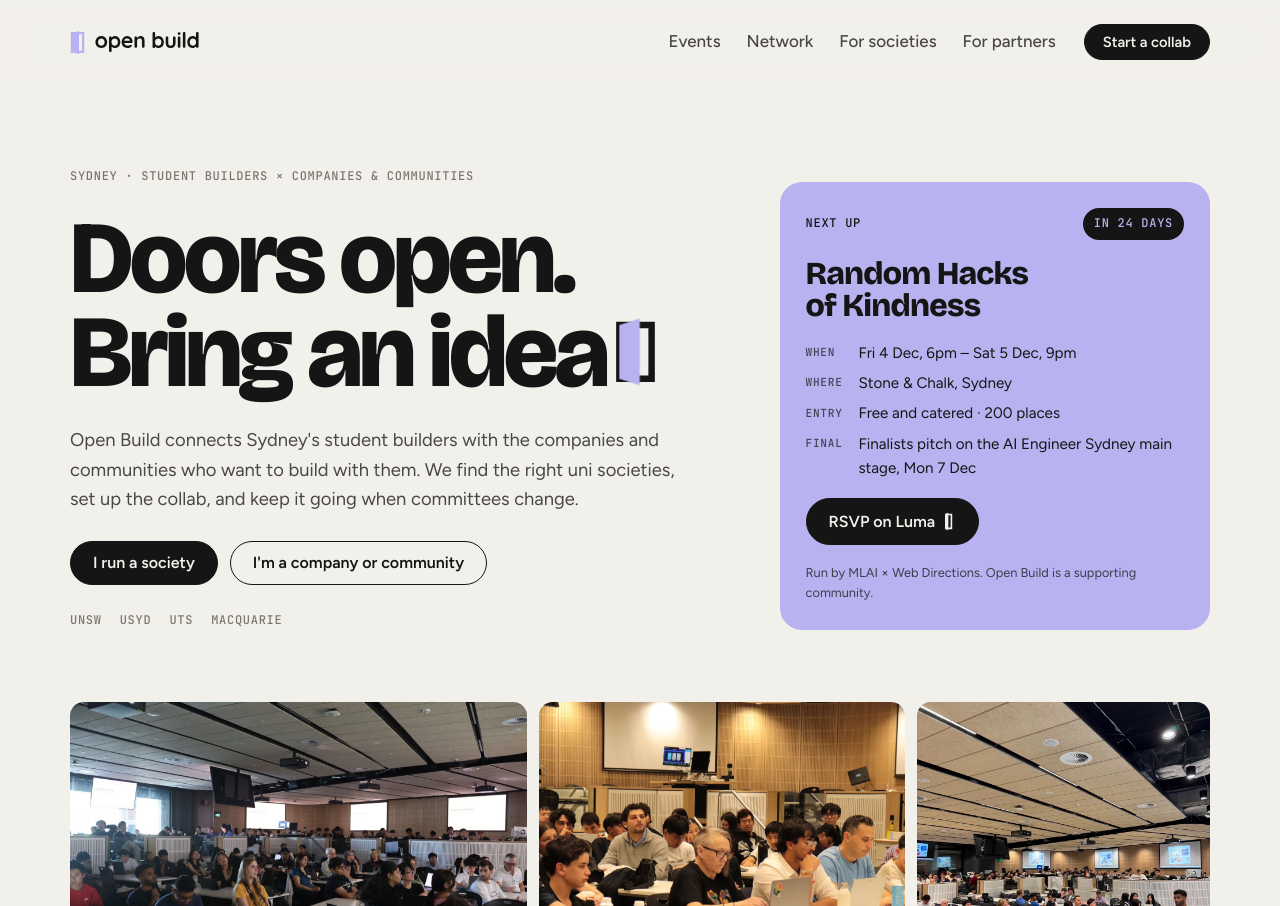
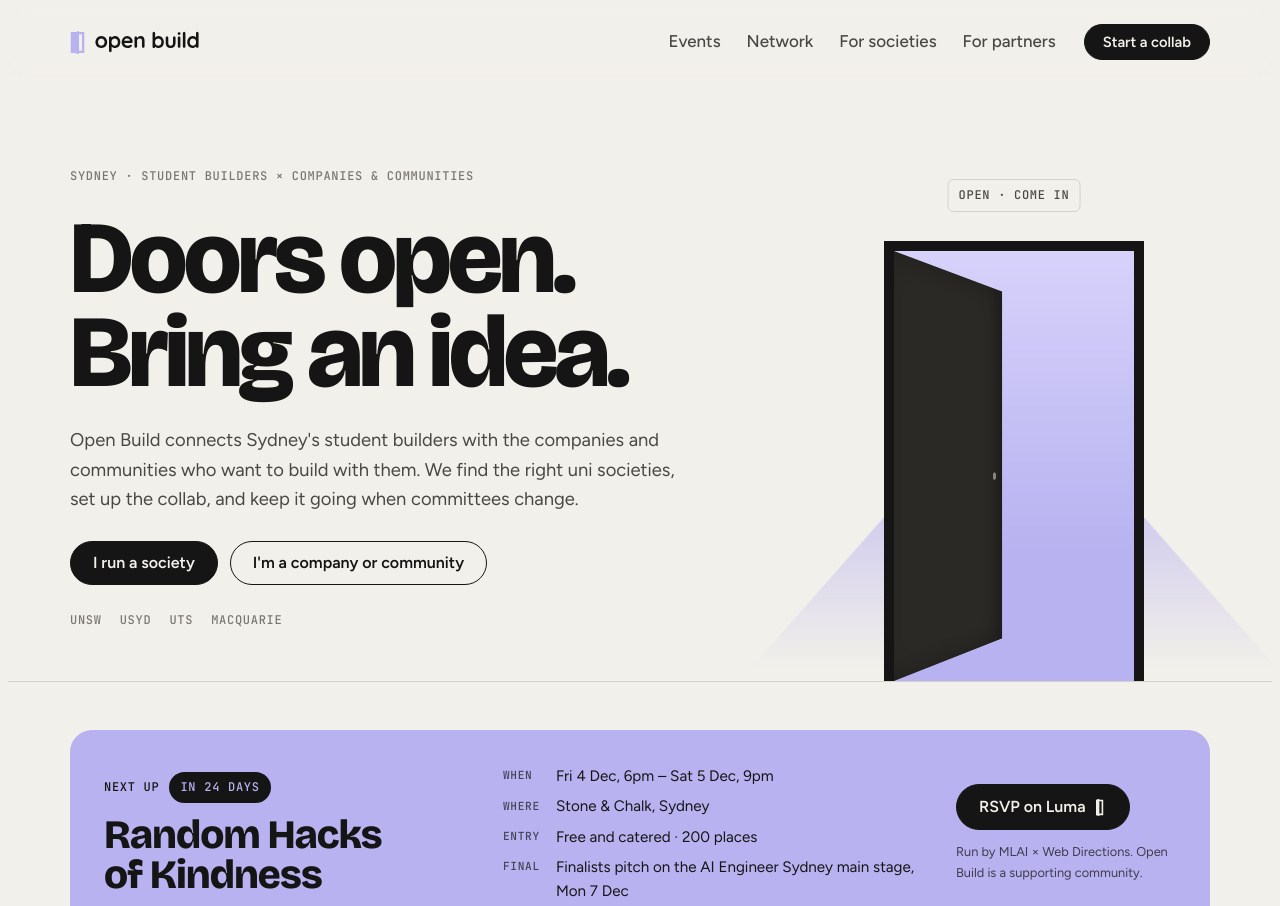
Before and after one commit to Harish3741/openbuild-site, a plain HTML site: page door.html in a window 1280 px wide. Shown: the top 906 px of the page. Drawn offline with nearby package versions, Linux system fonts and the light colour scheme.

Commit message:
Merge: The Door page with After Hours' opening-doorway hero
Co-Authored-By: Claude Opus 5.5 <noreply@anthropic.com>

```diff
--- a/door.html
+++ b/door.html
@@ -9,7 +9,7 @@
 :root{
   --paper:#F2F0EB; --paper-2:#E6E4DF; --ink:#151515; --ink-2:#4a4844; --ink-3:#7a7770;
   --lav:#B8B2F0; --lav-deep:#5b52b8; --lav-wash:#e4e1fa; --line:#d4d1ca; --card:#faf9f6;
-  --on-lav:#151515;
+  --on-lav:#151515; --leaf:#2a2926; --lav-hi:#d6d2fa;
   --f-display:"Bricolage Grotesque", "Avenir Next", system-ui, sans-serif;
   --f-body:"Figtree", "Avenir Next", system-ui, sans-serif;
   --f-mono:"JetBrains Mono", ui-monospace, Menlo, monospace;
@@ -65,21 +65,33 @@ header.top.scrolled{border-bottom-color:var(--line)}
 
 /* Hero */
 .hero{padding-block:clamp(40px,7vw,96px) clamp(48px,6vw,80px)}
-.hero-grid{display:grid;grid-template-columns:minmax(0,1.5fr) minmax(0,1fr);gap:clamp(32px,5vw,72px);align-items:end}
+.hero-grid{display:grid;grid-template-columns:minmax(0,1.6fr) minmax(0,.9fr);gap:clamp(24px,4vw,56px);align-items:end}
 @media (max-width:900px){.hero-grid{grid-template-columns:1fr}}
 .hero h1{font-size:var(--s-1);letter-spacing:-.04em;line-height:.92}
-.hero h1 .door{display:inline-block;width:.42em;height:.7em;vertical-align:-.02em;margin-left:.08em;perspective:400px;color:var(--ink)}
-.hero h1 .door svg{width:100%;height:100%;overflow:visible}
-.hero h1 .door .leaf{transform-box:fill-box;transform-origin:0% 50%;fill:var(--lav);animation:swing 1.4s cubic-bezier(.2,.8,.2,1) .5s both}
-@keyframes swing{from{transform:scaleX(1.42) scaleY(.9)}to{transform:none}}
+.hero{padding-bottom:0;overflow:hidden}
+.hero-copy{padding-bottom:clamp(28px,4vw,56px)}
+.doorway{position:relative;height:clamp(340px,40vw,520px);display:flex;justify-content:center;align-items:flex-end}
+.doorway .frame{position:relative;width:min(78%,260px);height:86%;border:10px solid var(--ink);border-bottom:0;z-index:2;perspective:900px}
+.doorway .light{position:absolute;inset:0;background:linear-gradient(180deg,var(--lav-hi),var(--lav) 70%)}
+.doorway .leaf{position:absolute;inset:0;background:var(--leaf);transform-origin:left center;transform:rotateY(64deg);animation:open 1.8s cubic-bezier(.2,.8,.2,1) .3s both;box-shadow:inset -18px 0 30px rgba(0,0,0,.3)}
+.doorway .leaf::after{content:"";position:absolute;right:16px;top:52%;width:9px;height:9px;border-radius:50%;background:#86837c}
+@keyframes open{from{transform:rotateY(0)}to{transform:rotateY(64deg)}}
+.doorway .spill{position:absolute;bottom:0;left:50%;width:min(140%,620px);height:34%;transform:translateX(-50%);background:linear-gradient(180deg,color-mix(in srgb,var(--lav) 60%,transparent),transparent 92%);clip-path:polygon(28% 0,72% 0,100% 100%,0 100%);z-index:1;animation:spill 1.8s ease .5s both}
+@keyframes spill{from{opacity:0}to{opacity:1}}
+.doorway .door-sign{position:absolute;top:2%;left:50%;transform:translateX(-50%);z-index:3;background:var(--paper);color:var(--ink-2);border:1px solid var(--line);border-radius:6px;padding:6px 10px;white-space:nowrap}
+.floor{height:1px;background:var(--line)}
+@media (max-width:900px){.doorway{height:clamp(300px,80vw,420px)}}
 .hero-copy{display:grid;gap:26px}
 .hero .ctas{display:flex;flex-wrap:wrap;gap:12px}
 .unis{display:flex;flex-wrap:wrap;gap:6px 18px;color:var(--ink-3)}
 
-.next{background:var(--lav);color:var(--on-lav);border-radius:22px;padding:26px;display:grid;gap:18px;position:relative}
-.next .when{display:flex;justify-content:space-between;align-items:center;gap:12px}
+.next{background:var(--lav);color:var(--on-lav);border-radius:22px;padding:clamp(22px,3vw,34px);display:grid;grid-template-columns:minmax(0,1fr) minmax(0,1.15fr) auto;gap:18px clamp(24px,3vw,44px);align-items:center;margin-top:clamp(32px,4vw,48px)}
+.next .head{display:grid;gap:12px;align-content:start}
+.next .act{display:grid;gap:12px;justify-items:start;max-width:220px}
+@media (max-width:900px){.next{grid-template-columns:1fr}.next .act{max-width:none}}
+.next .when{display:flex;flex-wrap:wrap;align-items:center;gap:10px}
 .next .pill{background:var(--on-lav);color:var(--lav);border-radius:999px;padding:6px 11px}
-.next h3{font-size:2rem;line-height:1.02}
+.next h3{font-size:clamp(1.9rem,1.4rem + 1.4vw,2.6rem);line-height:1}
 .next dl{display:grid;grid-template-columns:auto 1fr;gap:6px 16px;margin:0;font-size:.95rem}
 .next dt{font-family:var(--f-mono);font-size:.7rem;letter-spacing:.06em;text-transform:uppercase;padding-top:.3em;opacity:.7}
 .next dd{margin:0}
@@ -226,7 +238,7 @@ footer{padding-block:clamp(64px,8vw,110px) 40px}
     <div class="hero-grid">
       <div class="hero-copy">
         <p class="mono eyebrow">Sydney · student builders × companies &amp; communities</p>
-        <h1>Doors open.<br>Bring an idea<span class="door" aria-hidden="true"><svg viewBox="12 -1 40 66"><path fill="currentColor" fill-rule="evenodd" d="M14 4H50V60H14Z M20 10H44V54H20Z"/><path class="leaf" d="M17 7L36 1L36 63L17 57Z"/></svg></span></h1>
+        <h1>Doors open.<br>Bring an idea.</h1>
         <p class="lede">Open Build connects Sydney's student builders with the companies and communities who want to build with them. We find the right uni societies, set up the collab, and keep it going when committees change.</p>
         <div class="ctas">
           <a class="btn btn-ink" href="#societies">I run a society</a>
@@ -235,19 +247,31 @@ footer{padding-block:clamp(64px,8vw,110px) 40px}
         <div class="unis mono"><span>UNSW</span><span>USYD</span><span>UTS</span><span>Macquarie</span></div>
       </div>
 
+      <div class="doorway" aria-hidden="true">
+        <span class="door-sign mono">Open · come in</span>
+        <div class="frame"><div class="light"></div><div class="leaf"></div></div>
+        <div class="spill"></div>
+      </div>
+    </div>
+  </div>
+  <div class="floor"></div>
+  <div class="wrap">
       <aside class="next" id="events" aria-label="Next event">
-        <div class="when mono"><span>Next up</span><span class="pill" id="countdown">4–5 Dec</span></div>
-        <h3>Random Hacks of Kindness</h3>
+        <div class="head">
+          <div class="when mono"><span>Next up</span><span class="pill" id="countdown">4–5 Dec</span></div>
+          <h3>Random Hacks of Kindness</h3>
+        </div>
         <dl>
           <dt>When</dt><dd>Fri 4 Dec, 6pm – Sat 5 Dec, 9pm</dd>
           <dt>Where</dt><dd>Stone &amp; Chalk, Sydney</dd>
           <dt>Entry</dt><dd>Free and catered · 200 places</dd>
           <dt>Final</dt><dd>Finalists pitch on the AI Engineer Sydney main stage, Mon 7 Dec</dd>
         </dl>
-        <a class="btn" href="https://luma.com/n6q3mp7y" target="_blank" rel="noopener">RSVP on Luma <svg viewBox="12 -1 40 66" fill="currentColor" aria-hidden="true"><use href="#ob-mark"/></svg></a>
-        <small>Run by MLAI × Web Directions. Open Build is a supporting community.</small>
+        <div class="act">
+          <a class="btn" href="https://luma.com/n6q3mp7y" target="_blank" rel="noopener">RSVP on Luma <svg viewBox="12 -1 40 66" fill="currentColor" aria-hidden="true"><use href="#ob-mark"/></svg></a>
+          <small>Run by MLAI × Web Directions. Open Build is a supporting community.</small>
+        </div>
       </aside>
-    </div>
 
     <div class="strip">
       <figure><img src="img/h4h-room.jpg" alt="Students building at long tables in a lecture theatre at UTS Central" loading="eager"></figure>
@@ -258,7 +282,7 @@ footer{padding-block:clamp(64px,8vw,110px) 40px}
   </div>
 </section>
 
-<section id="doors" style="padding-top:0">
+<section id="doors">
   <div class="wrap">
     <div class="sec-head">
       <p class="mono eyebrow">Two doors in</p>
```
Also changed, not shown: src/door.html (+40 -16 lines), 1 other file.
